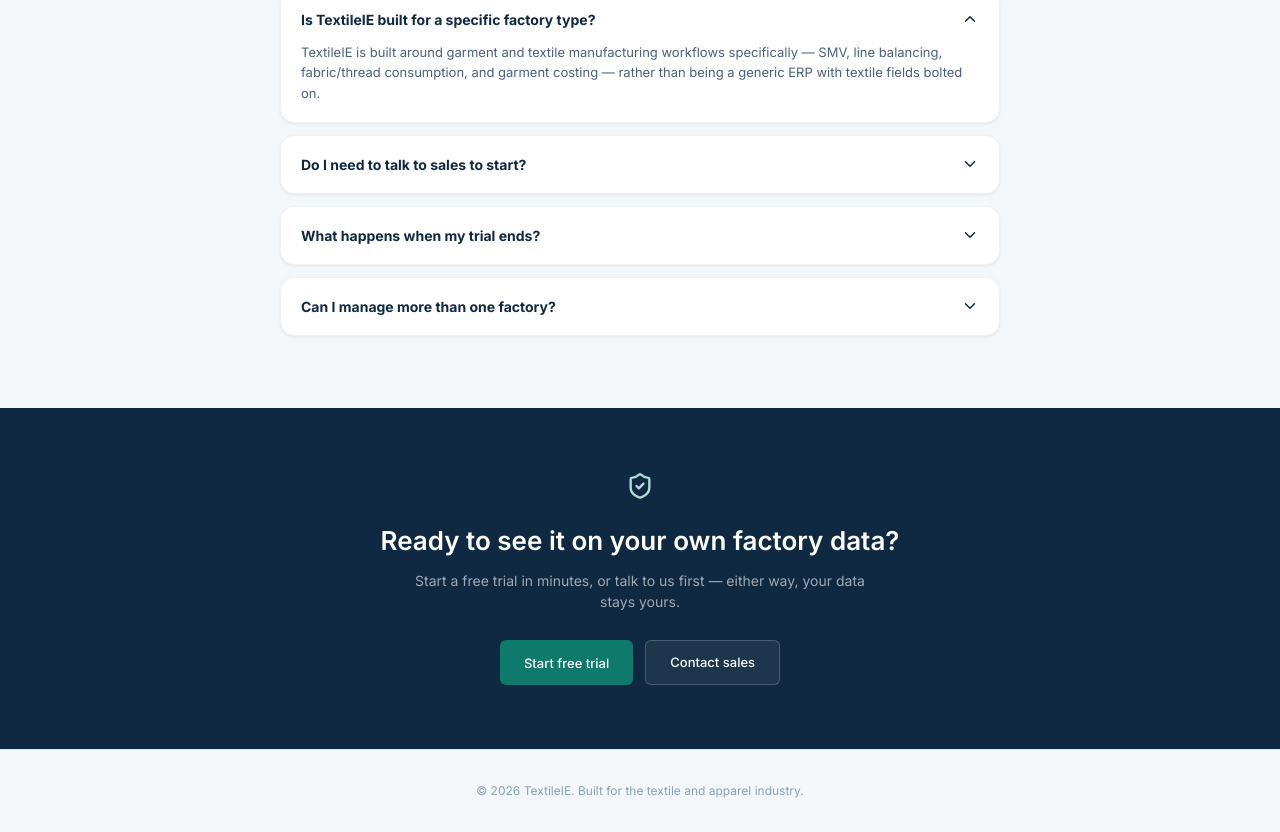
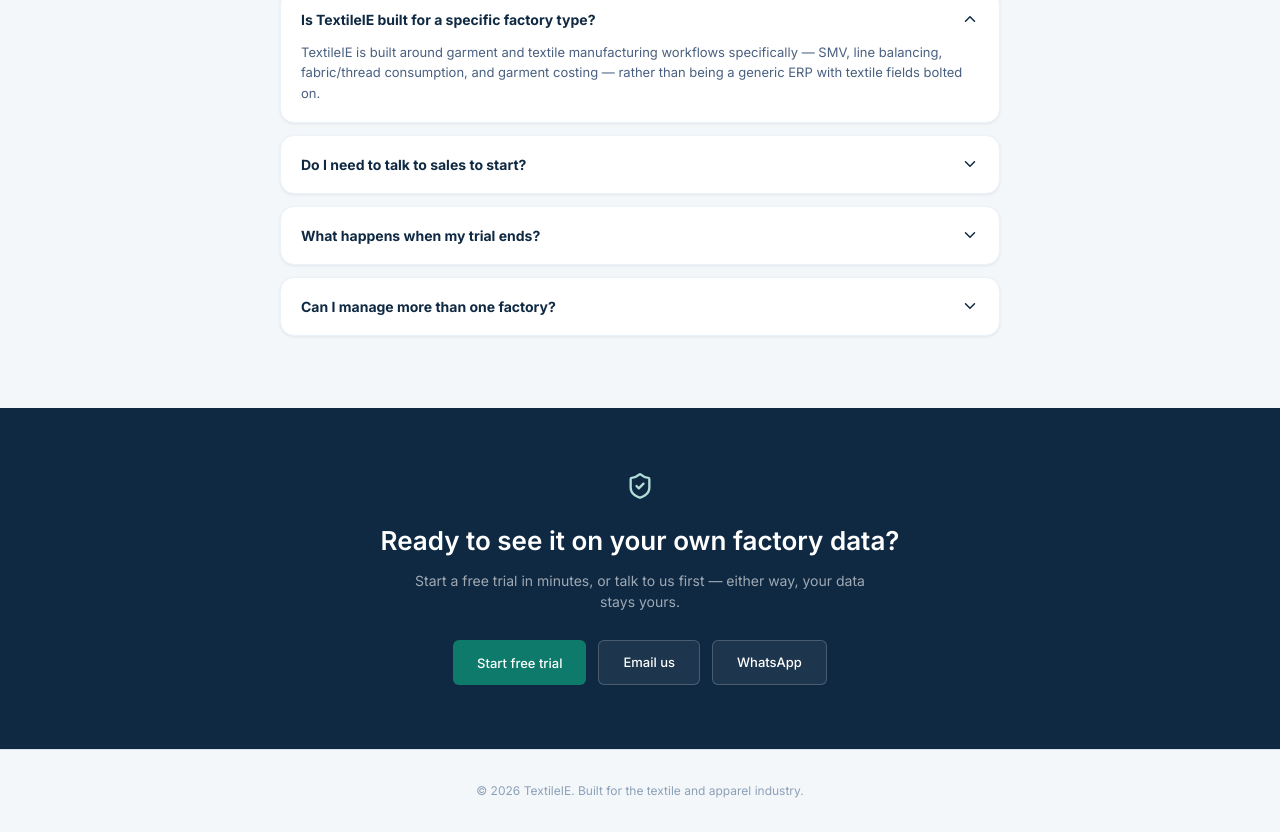
Before and after one commit to FarazAtiq/Textileie-saas, a React (Vite) app: page / in a window 1280 px wide. Shown: the part 2555-3387 px from the top of the page. Built offline with nearby package versions, Linux system fonts and the light colour scheme; no server answers.

Commit message:
Update LandingPage.jsx

```diff
--- a/src/pages/LandingPage.jsx
+++ b/src/pages/LandingPage.jsx
@@ -410,7 +410,10 @@
             Start free trial
           </button>
           <a href="mailto:support@textileie.com" className="btn btn-secondary" style={{ padding: "12px 24px", background: "rgba(255,255,255,0.06)", color: "white", border: "1px solid rgba(255,255,255,0.2)" }}>
-            Contact sales
+            Email us
+          </a>
+          <a href="https://wa.me/923253272020" target="_blank" rel="noopener noreferrer" className="btn btn-secondary" style={{ padding: "12px 24px", background: "rgba(255,255,255,0.06)", color: "white", border: "1px solid rgba(255,255,255,0.2)" }}>
+            WhatsApp
           </a>
         </div>
       </section>
```
